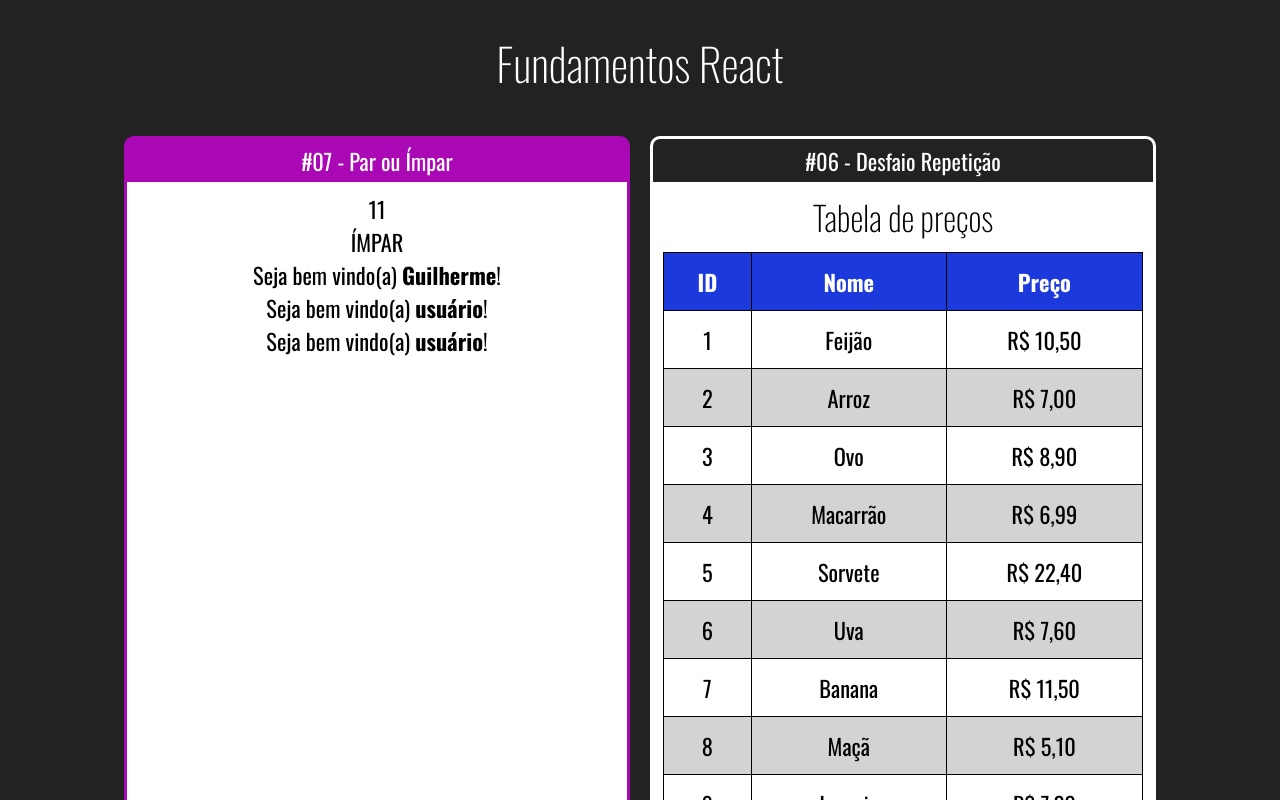
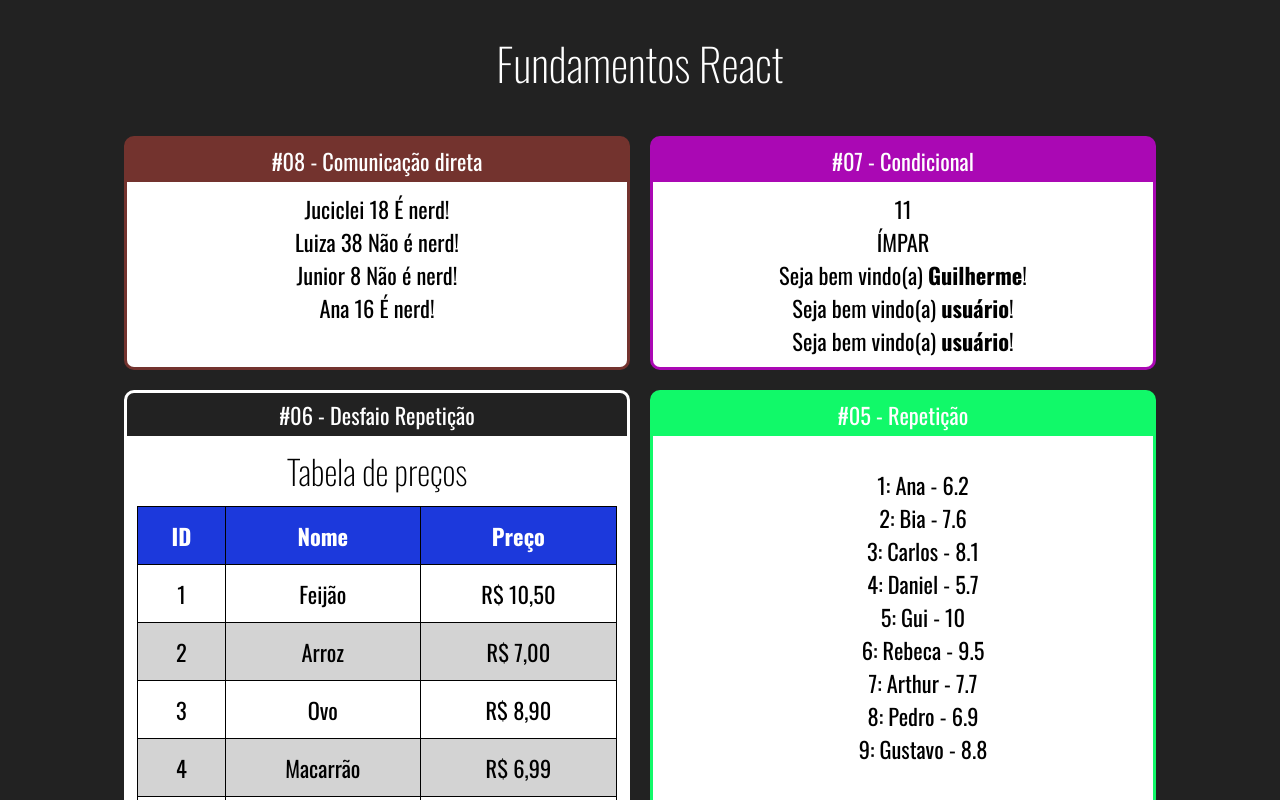
Before and after one commit to Guilher-Melo/Curso-React, a React (Create React App) app: page / in a window 1280 px wide. Shown: the top 800 px of the page. Built offline with nearby package versions, Linux system fonts and the light colour scheme.

Commit message:
Criando componentes de comunicacao direta

```diff
--- a/src/App.jsx
+++ b/src/App.jsx
@@ -12,6 +12,7 @@ import ListaALunos from "./components/repeticao/ListaAlunos";
 import TabelaProdutos from "./components/repeticao/TabelaProdutos";
 import ParImpar from "./components/condicional/ParImpar";
 import UsuarioInfo from "./components/condicional/UsuarioInfo";
+import DiretaPai from "./components/comunicacao/DiretaPai";
 
 
 export default () => (
@@ -19,7 +20,11 @@ export default () => (
     <h1>Fundamentos React</h1>
     <div className="cards">
 
-    <Card titulo="#07 - Par ou Ímpar" color="#AA08B4">
+    <Card titulo="#08 - Comunicação direta" color="#73332E">
+       <DiretaPai />
+      </Card>
+
+    <Card titulo="#07 - Condicional" color="#AA08B4">
         <ParImpar numero={11} />
         <UsuarioInfo usuario={{ nome: 'Guilherme'}} />
         <UsuarioInfo usuario={{}} />
--- /dev/null
+++ b/src/components/comunicacao/DiretaFilho.jsx
@@ -0,0 +1,11 @@
+import React from "react";
+
+export default function DiretaFilho (props) {
+  return (
+    <div>
+      <span>{props.nome} </span>
+      <span> {props.idade}</span>
+      <span> {props.nerd ? "É nerd" : "Não é nerd"}!</span>
+    </div>
+  )
+}
--- /dev/null
+++ b/src/components/comunicacao/DiretaPai.jsx
@@ -0,0 +1,13 @@
+import React from "react";
+import DiretaFilho from './DiretaFilho';
+
+export default function DiretaPai (props) {
+  return (
+    <div>
+      <DiretaFilho nome="Juciclei" idade={18} nerd={true} />
+      <DiretaFilho nome="Luiza" idade={38} nerd={false} />
+      <DiretaFilho nome="Junior" idade={8} nerd={false} />
+      <DiretaFilho nome="Ana" idade={16} nerd={true} />
+    </div>
+  )
+}
```
